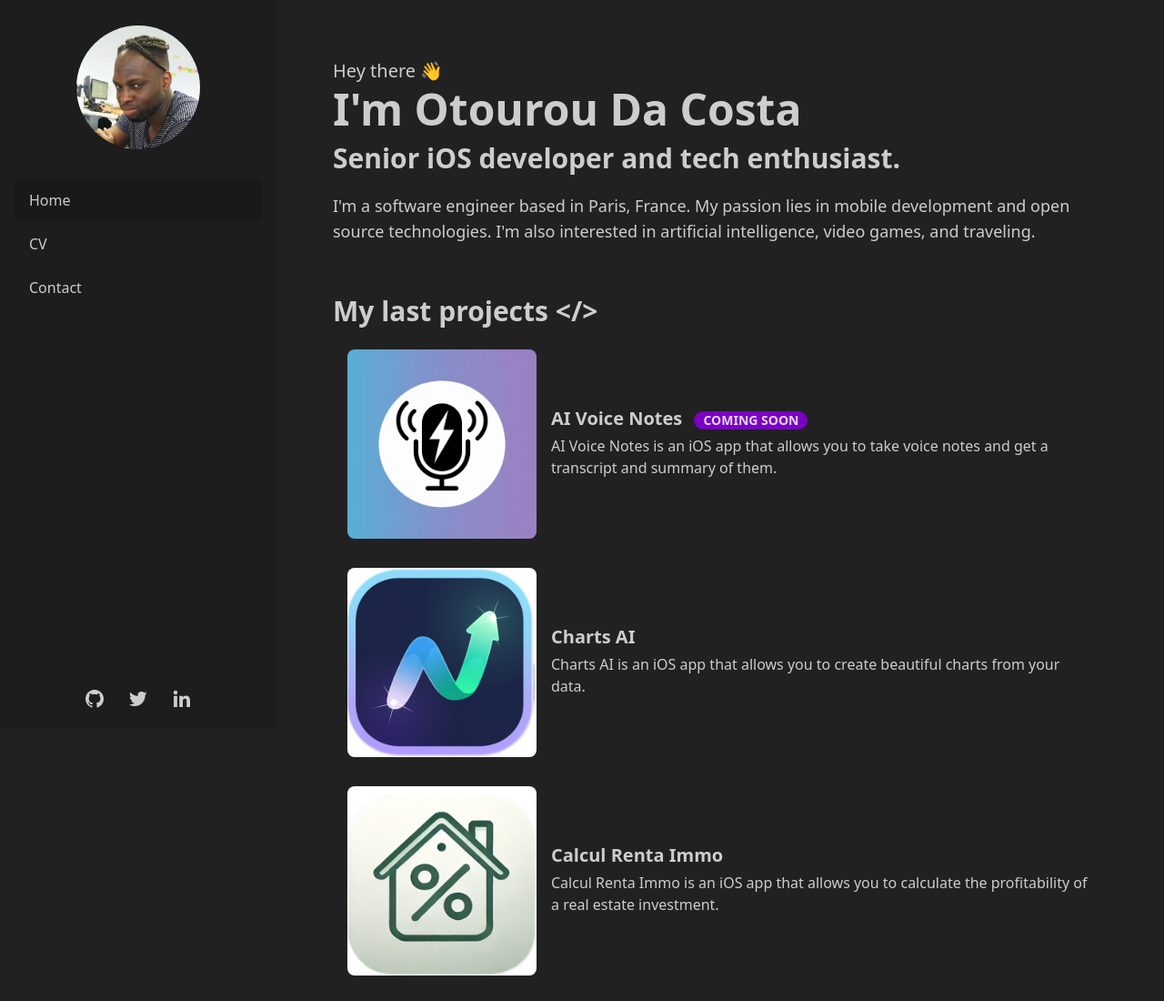
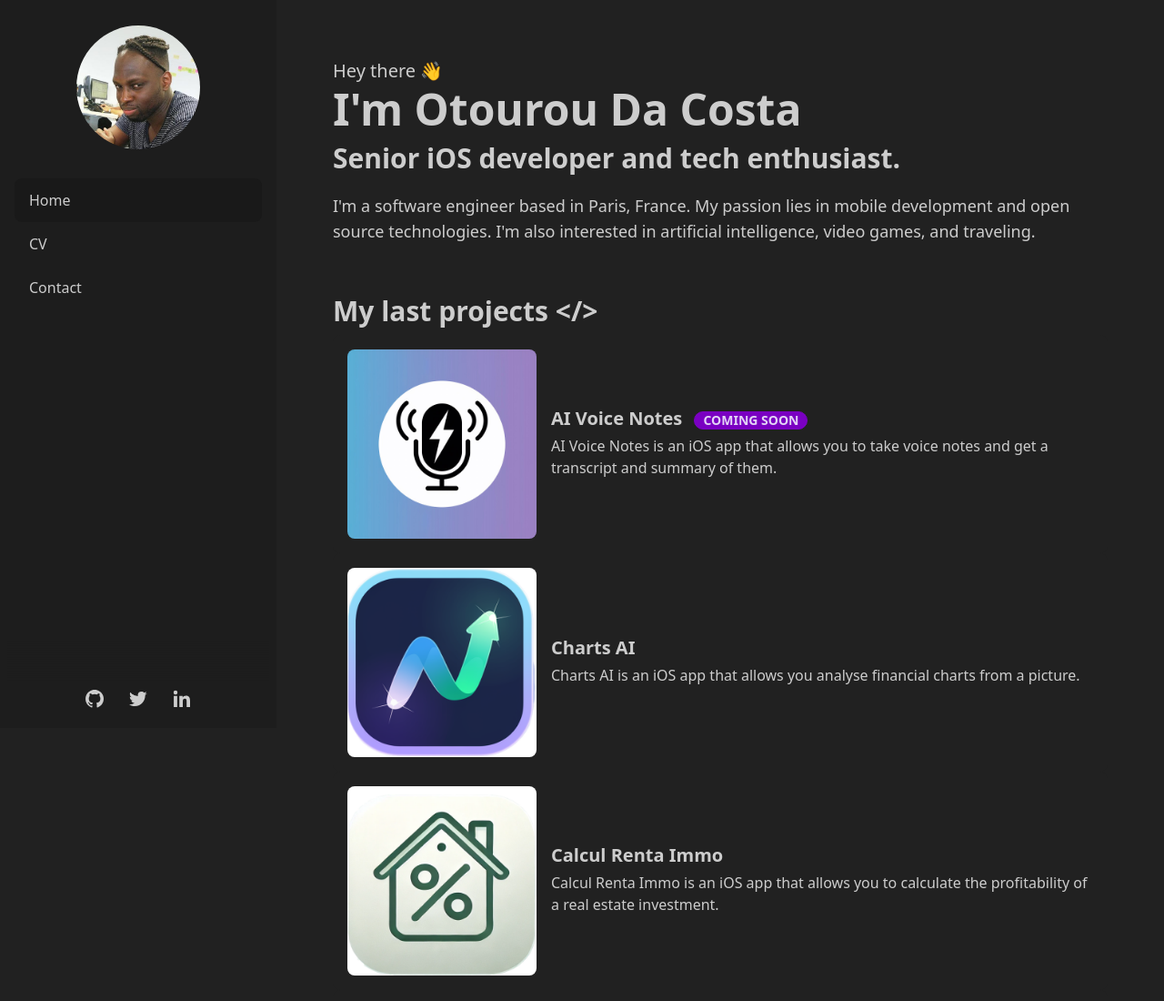
Before and after one commit to Tooflex/tooflex.github.io, an Astro site: page / in a window 1280 px wide. Shown: the top 1100 px of the page at 91% size. Built offline with nearby package versions, Linux system fonts and the light colour scheme; Astro itself is replaced by a stand-in of ours.

Commit message:
Jan 2025 update

```diff
--- a/src/pages/index.astro
+++ b/src/pages/index.astro
@@ -42,7 +42,7 @@ const last_posts = posts.slice(0, 3);
   <HorizontalCard
     title="Charts AI"
     img="/charts-ai.png"
-    desc="Charts AI is an iOS app that allows you to create beautiful charts from your data."
+    desc="Charts AI is an iOS app that allows you analyse financial charts from a picture."
     url="https://apps.apple.com/us/app/charts-ai/id6739967359"
   />
 
```
